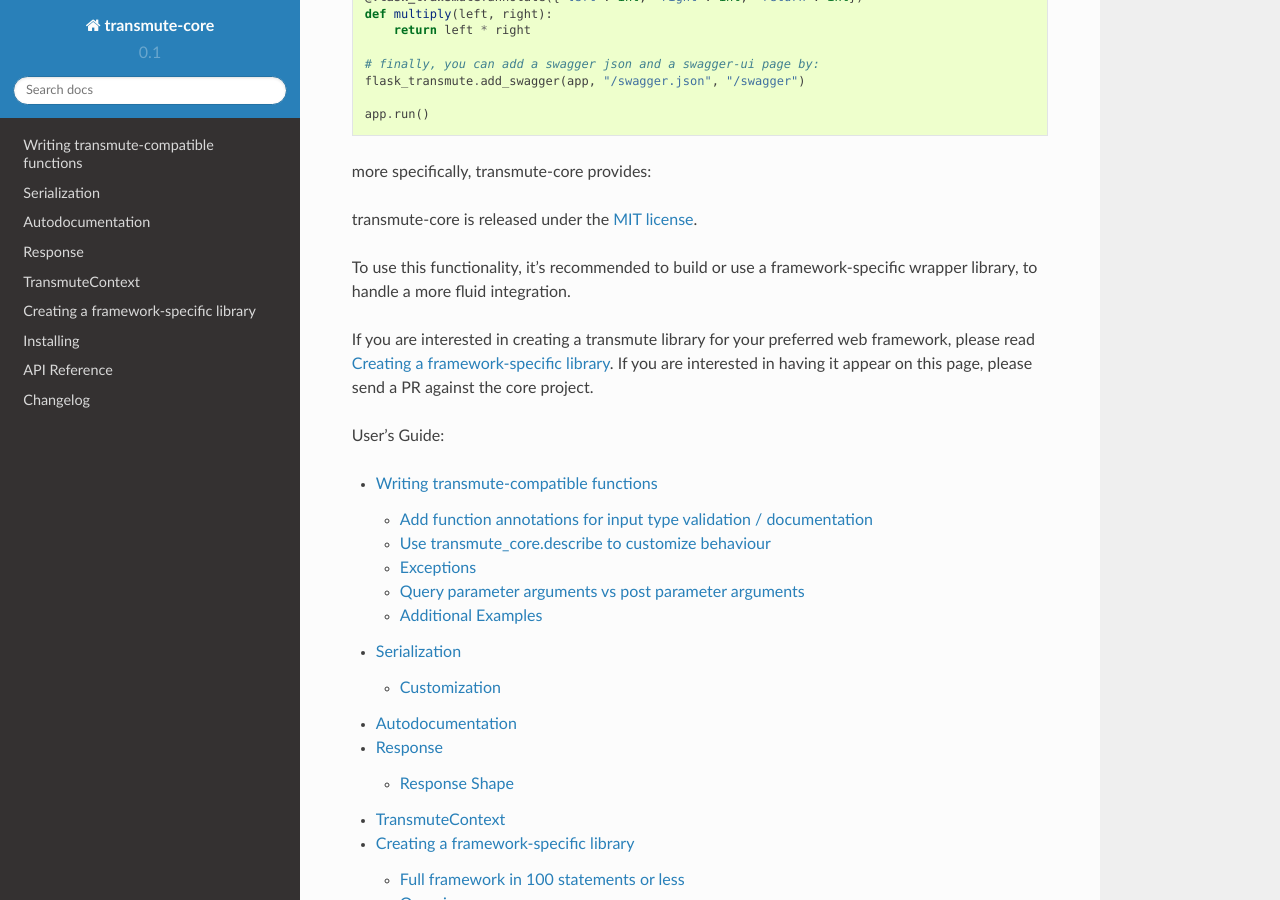
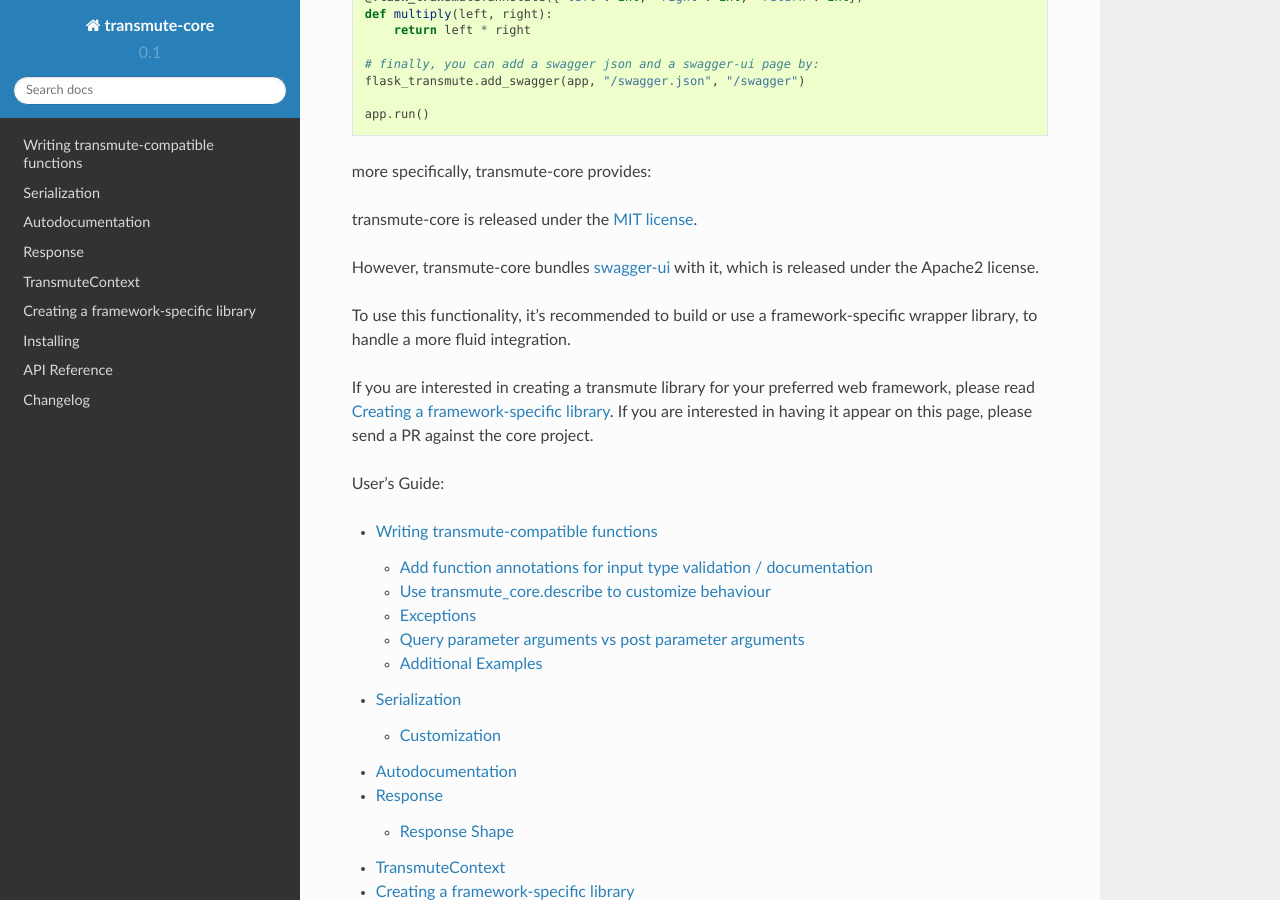
Before and after one commit to toumorokoshi/transmute-core, a Sphinx documentation site: the page built from docs/index.rst, in a window 1280 px wide and 900 px high, scrolled down 856 px. Built offline with Sphinx 7.4.7 and the Read the Docs theme 2.0.0, drawn with Linux system fonts in a browser that asks for light colours.

Commit message:
minor: including notice about Apache2 license used by swagger-ui.

```diff
--- a/docs/index.rst
+++ b/docs/index.rst
@@ -52,6 +52,10 @@ more specifically, transmute-core provides:
 
 transmute-core is released under the `MIT license <https://github.com/toumorokoshi/transmute-core/blob/master/LICENSE>`_.
 
+However, transmute-core bundles `swagger-ui
+<https://github.com/swagger-api/swagger-ui>`_ with it, which is released under
+the Apache2 license.
+
 To use this functionality, it's recommended to build or use a
 framework-specific wrapper library, to handle a more fluid integration.
 
```
Also changed, not shown: 1 other file.
